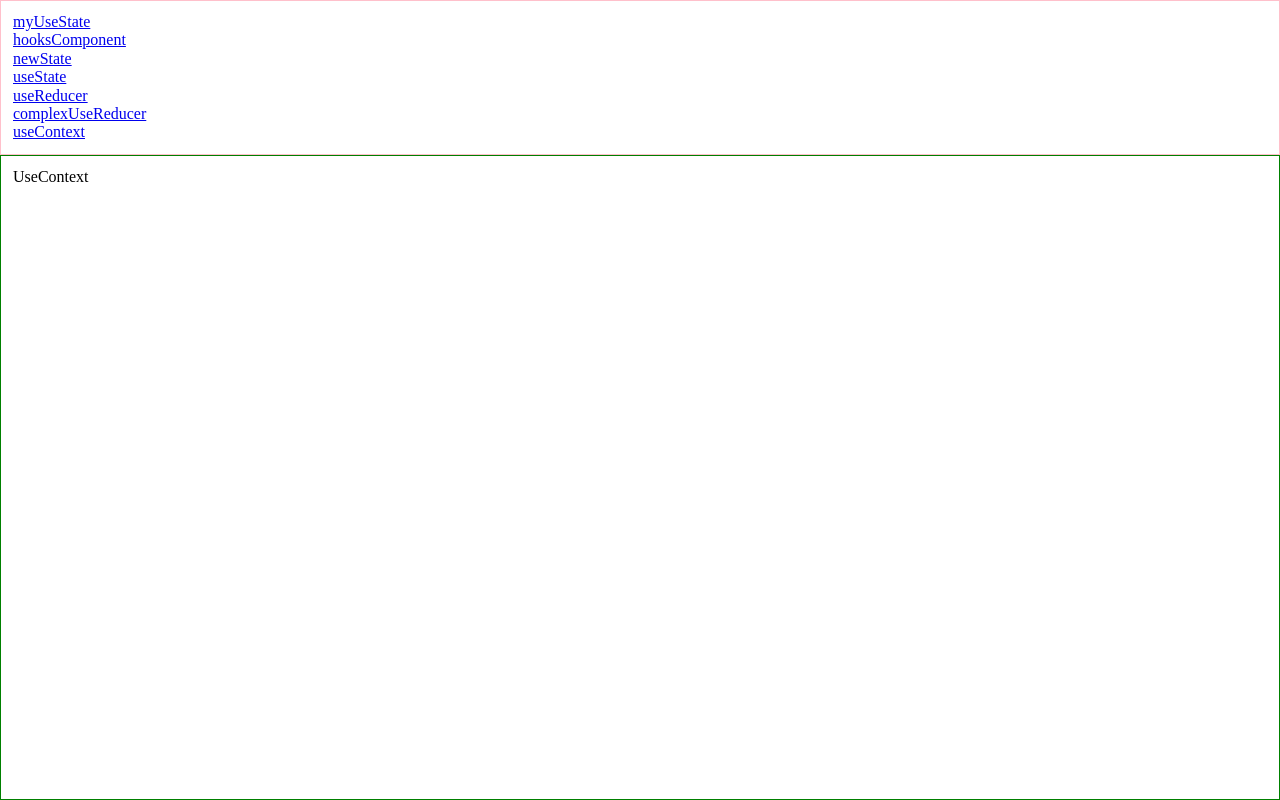
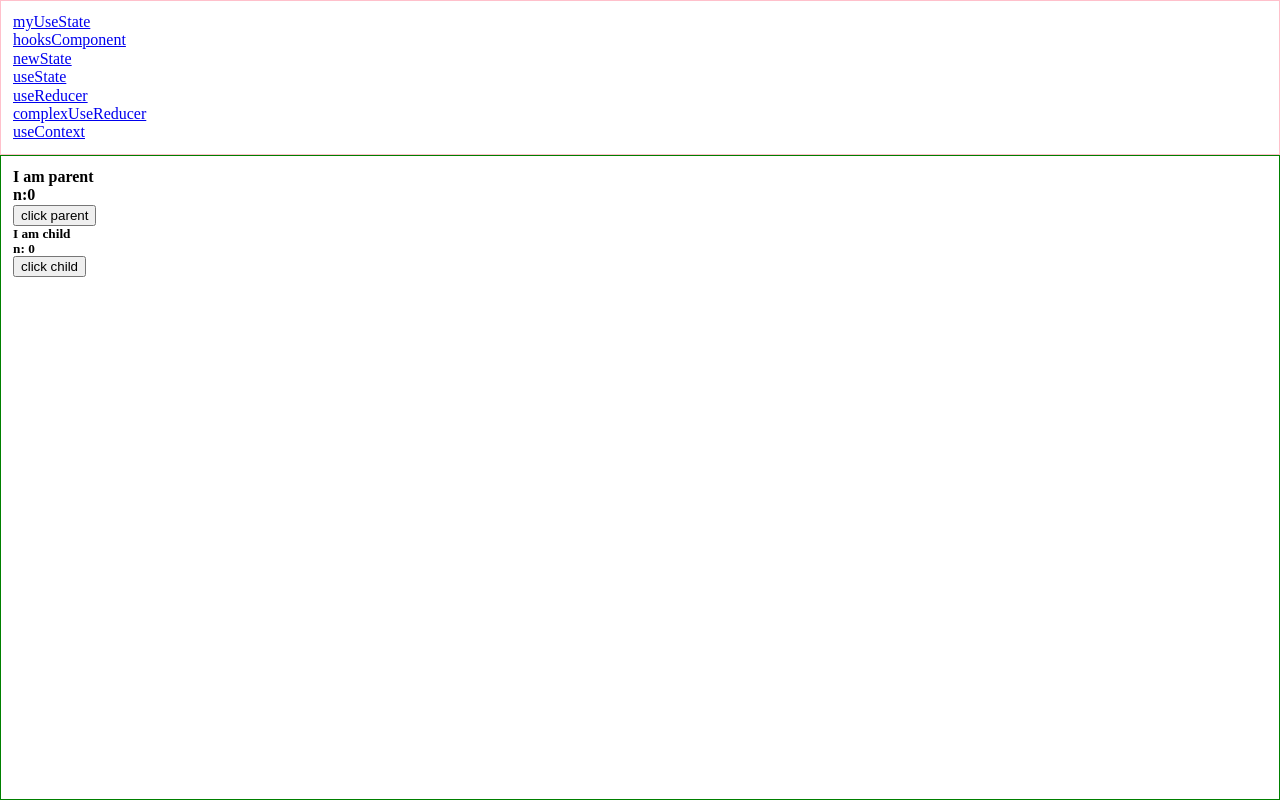
Before and after one commit to wangkaiwd/react-hooks-ts-practice, a React (Create React App) app: page /useContext in a window 1280 px wide. Built offline with nearby package versions, Linux system fonts and the light colour scheme.

Commit message:
feat: useContext with typescript demo, but will get null check

```diff
--- a/src/views/hooksSpecific/useContext.tsx
+++ b/src/views/hooksSpecific/useContext.tsx
@@ -1,11 +1,43 @@
-import React from 'react';
+import React, { createContext, Dispatch, SetStateAction, useContext, useState } from 'react';
 
+interface ContextProps {
+  n: number;
+  setN: Dispatch<SetStateAction<number>>;
+}
+const MyContext = createContext<ContextProps | null>(null);
 const UseContext = () => {
+  const [n, setN] = useState(0);
+  console.log('UseContext');
+  return (
+    <MyContext.Provider value={{ n, setN }}>
+      <Parent/>
+    </MyContext.Provider>
+  );
+};
+
+const Parent = () => {
+  const { n, setN } = useContext(MyContext)!;
+  console.log('parent');
   return (
     <div>
-      UseContext
+      <h4>I am parent</h4>
+      <h4>n:{n}</h4>
+      <button onClick={() => setN(n + 1)}>click parent</button>
+      <Child/>
     </div>
   );
 };
 
+const Child = () => {
+  const { n, setN } = useContext(MyContext)!; // 每一次都会将组件树从上到下进行更新
+  // 在vue中只是对值进行更改，用到的地方也会自动更新，而不会重新渲染整个组件树
+  console.log('child');
+  return (
+    <div>
+      <h5>I am child</h5>
+      <h5>n: {n}</h5>
+      <button onClick={() => setN(n + 1)}>click child</button>
+    </div>
+  );
+};
 export default UseContext;
```
